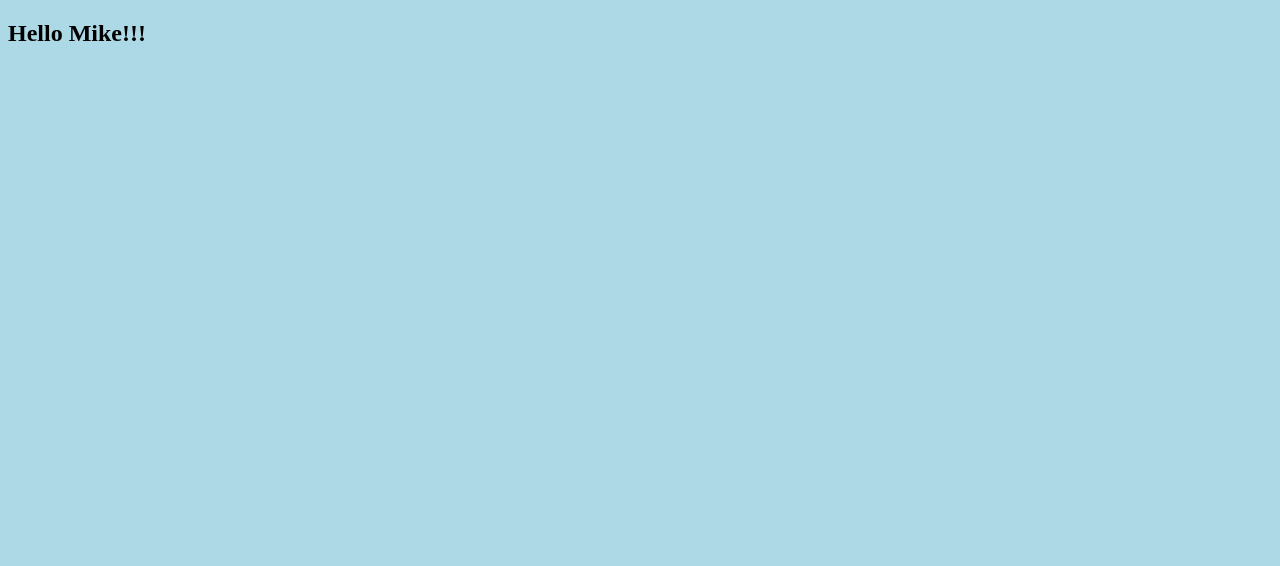
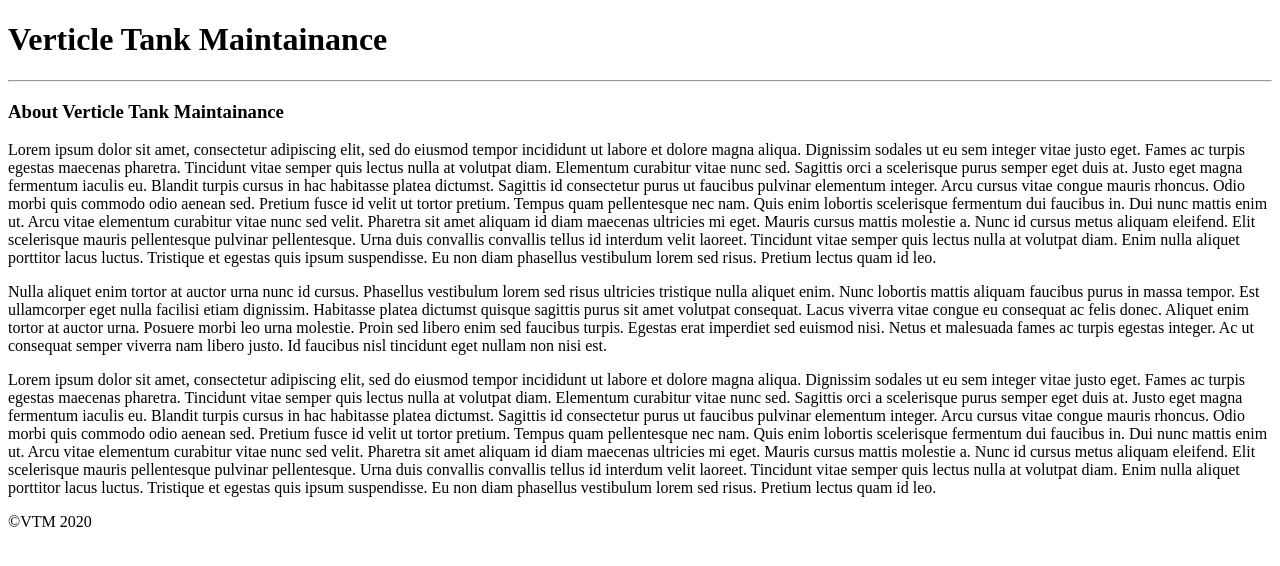
Before and after one commit to Reno0718/vtm_site, a Flask app: page /about in a window 1280 px wide. Before the commit the part shown is almost empty. Shown: the top 566 px of the page. Run offline with Flask 2, Linux system fonts and the light colour scheme.

Commit message:
three html formatting

```diff
--- a/static/css/stylesheet.css
+++ b/static/css/stylesheet.css
@@ -1,3 +1,16 @@
-body {
-  background-color: lightblue;
+label {
+  float: left;
+  text-align: right;
+  width: 6em;
+  margin-bottom: 0.5em;
 }
+
+input[type="text"] {
+  width: 15em;
+  margin-left: 1em;
+  margin-bottom: 0.5em;
+}
+
+#submit {
+  margin-left: 7em;
+}
--- a/templates/about.html
+++ b/templates/about.html
@@ -1,9 +1,59 @@
+{% extends 'base.html' %} {% block body %}
 
+<h1>Verticle Tank Maintainance</h1>
+<hr />
+<h3>About Verticle Tank Maintainance</h3>
 
-{% extends 'base.html' %}
-
-{% block body %}
-
-	<h2> Hello Mike!!! </h2>
-
+<p>
+  Lorem ipsum dolor sit amet, consectetur adipiscing elit, sed do eiusmod tempor
+  incididunt ut labore et dolore magna aliqua. Dignissim sodales ut eu sem
+  integer vitae justo eget. Fames ac turpis egestas maecenas pharetra. Tincidunt
+  vitae semper quis lectus nulla at volutpat diam. Elementum curabitur vitae
+  nunc sed. Sagittis orci a scelerisque purus semper eget duis at. Justo eget
+  magna fermentum iaculis eu. Blandit turpis cursus in hac habitasse platea
+  dictumst. Sagittis id consectetur purus ut faucibus pulvinar elementum
+  integer. Arcu cursus vitae congue mauris rhoncus. Odio morbi quis commodo odio
+  aenean sed. Pretium fusce id velit ut tortor pretium. Tempus quam pellentesque
+  nec nam. Quis enim lobortis scelerisque fermentum dui faucibus in. Dui nunc
+  mattis enim ut. Arcu vitae elementum curabitur vitae nunc sed velit. Pharetra
+  sit amet aliquam id diam maecenas ultricies mi eget. Mauris cursus mattis
+  molestie a. Nunc id cursus metus aliquam eleifend. Elit scelerisque mauris
+  pellentesque pulvinar pellentesque. Urna duis convallis convallis tellus id
+  interdum velit laoreet. Tincidunt vitae semper quis lectus nulla at volutpat
+  diam. Enim nulla aliquet porttitor lacus luctus. Tristique et egestas quis
+  ipsum suspendisse. Eu non diam phasellus vestibulum lorem sed risus. Pretium
+  lectus quam id leo.
+</p>
+<p>
+  Nulla aliquet enim tortor at auctor urna nunc id cursus. Phasellus vestibulum
+  lorem sed risus ultricies tristique nulla aliquet enim. Nunc lobortis mattis
+  aliquam faucibus purus in massa tempor. Est ullamcorper eget nulla facilisi
+  etiam dignissim. Habitasse platea dictumst quisque sagittis purus sit amet
+  volutpat consequat. Lacus viverra vitae congue eu consequat ac felis donec.
+  Aliquet enim tortor at auctor urna. Posuere morbi leo urna molestie. Proin sed
+  libero enim sed faucibus turpis. Egestas erat imperdiet sed euismod nisi.
+  Netus et malesuada fames ac turpis egestas integer. Ac ut consequat semper
+  viverra nam libero justo. Id faucibus nisl tincidunt eget nullam non nisi est.
+</p>
+<p>
+  Lorem ipsum dolor sit amet, consectetur adipiscing elit, sed do eiusmod tempor
+  incididunt ut labore et dolore magna aliqua. Dignissim sodales ut eu sem
+  integer vitae justo eget. Fames ac turpis egestas maecenas pharetra. Tincidunt
+  vitae semper quis lectus nulla at volutpat diam. Elementum curabitur vitae
+  nunc sed. Sagittis orci a scelerisque purus semper eget duis at. Justo eget
+  magna fermentum iaculis eu. Blandit turpis cursus in hac habitasse platea
+  dictumst. Sagittis id consectetur purus ut faucibus pulvinar elementum
+  integer. Arcu cursus vitae congue mauris rhoncus. Odio morbi quis commodo odio
+  aenean sed. Pretium fusce id velit ut tortor pretium. Tempus quam pellentesque
+  nec nam. Quis enim lobortis scelerisque fermentum dui faucibus in. Dui nunc
+  mattis enim ut. Arcu vitae elementum curabitur vitae nunc sed velit. Pharetra
+  sit amet aliquam id diam maecenas ultricies mi eget. Mauris cursus mattis
+  molestie a. Nunc id cursus metus aliquam eleifend. Elit scelerisque mauris
+  pellentesque pulvinar pellentesque. Urna duis convallis convallis tellus id
+  interdum velit laoreet. Tincidunt vitae semper quis lectus nulla at volutpat
+  diam. Enim nulla aliquet porttitor lacus luctus. Tristique et egestas quis
+  ipsum suspendisse. Eu non diam phasellus vestibulum lorem sed risus. Pretium
+  lectus quam id leo.
+</p>
+<footer>&copy;VTM 2020</footer>
 {% endblock %}
```
Also changed, not shown: templates/estimate.html (+13 -1 lines), templates/index.html (+28 -6 lines), static/images/above_ground_vertical_tanks.jpg (added), static/images/flask.jpg (deleted).
